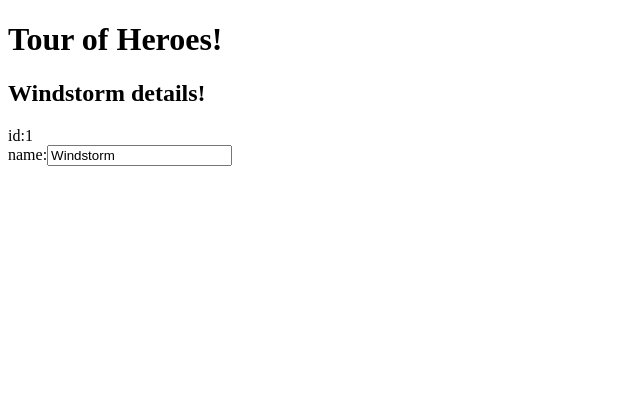
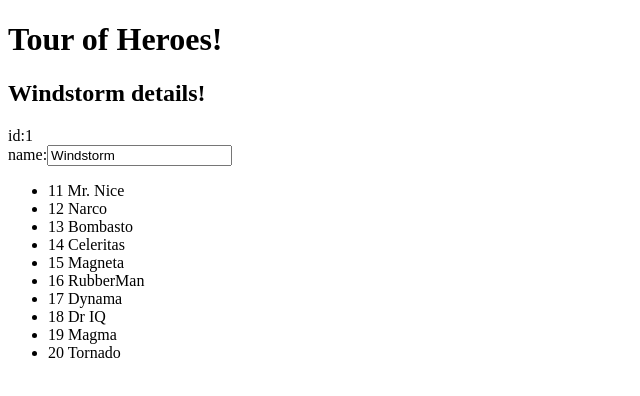
Before and after one commit to rodneystrong/tour-heroes-webpack, an Angular app in the folder tour-heroes/: page / in a window 1280 px wide. Shown: the top 396 px of the page, without its empty margins (0-640 px from the left). Built offline with nearby package versions, Linux system fonts and the light colour scheme.

Commit message:
got list of heroes to display on app.comp.html

```diff
--- a/tour-heroes/src/app/app.component.html
+++ b/tour-heroes/src/app/app.component.html
@@ -11,3 +11,7 @@
   <label>name:</label>
   <input type="text" [(ngModel)]="hero.name" placeholder="hero name">
 </div>
+
+<ul class="heroes">
+  <li *ngFor="let hero of heroes"><span class="badge">{{hero.id}}</span> {{hero.name}}</li>
+</ul>
```
